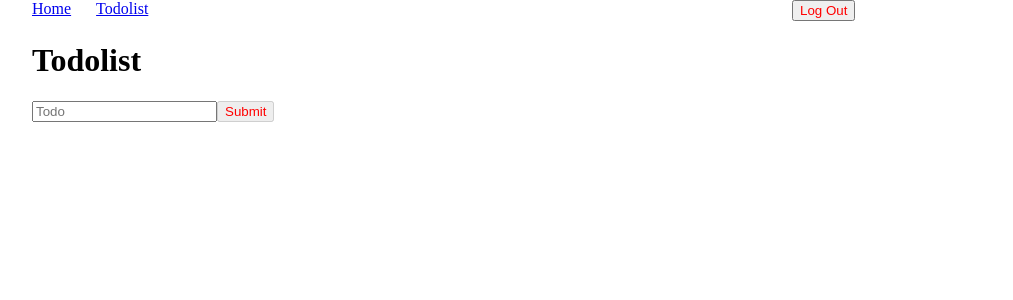
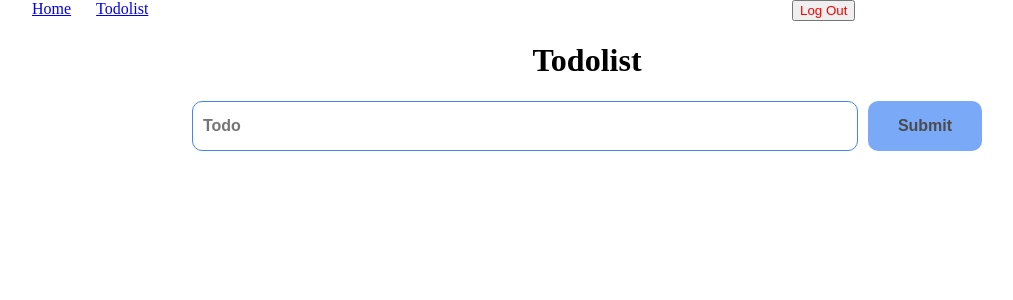
Before and after one commit to sercuu/ReactProject, a React (Create React App) app: page /todolist in a window 1280 px wide. Shown: the top 300 px of the page, without its empty margins (53-1066 px from the left). Built offline with nearby package versions, Linux system fonts and the light colour scheme; sample sign-in values are in the browser's storage.

Commit message:
todolist style & delete button

```diff
--- a/src/Layout/Default/index.js
+++ b/src/Layout/Default/index.js
@@ -5,9 +5,7 @@ class Default extends Component {
     return (
         <div className='container'>
             <Header/>
-            <div className='content'>
-                {this.props.children}
-            </div>
+            {this.props.children}
         </div>
     )
   }
--- a/src/components/List/List.js
+++ b/src/components/List/List.js
@@ -1,11 +1,25 @@
 import React from 'react';
+import './List.scss'
 
 const List = props => (
-  <ul>
-    {
-      props.items.map((item, index) => <li key={index}>{item}</li>)
-    }
-  </ul>
+    <div className="listContainer">
+      <div className="list">
+          <ul>
+            {
+              props.items.map((item, index) => {
+                return  <li key={index}>
+                  {item}
+                  <button onClick={ () => {
+                    console.log(index, 'sds')
+                  }}></button>
+                </li>
+              })
+            }
+          </ul>
+      </div>
+    </div>
 );
 
+
+
 export default List;
--- /dev/null
+++ b/src/components/List/List.scss
@@ -0,0 +1,51 @@
+.listContainer {
+    width: 100%;
+    margin-top: 50px;
+    display: flex;
+    justify-content: center;
+    .list{
+        width: 70%;
+        ul{
+            padding: 0;
+            margin:0;
+            list-style: none;
+
+            li {
+                margin:25px 0;
+                height: 50px;
+                background: #efefef;
+                display: flex;
+                justify-content: center;
+                align-items: center;
+                border-radius: 10px;
+                position: relative;
+
+                font: {
+                    size:16px;
+                }
+                button{
+                    position: absolute;
+                    top:-13px;
+                    right: -13px;
+                    background: none;
+                    border:none;
+                    color:#4285f4;
+                    cursor: pointer;
+
+                     font: {
+                        size:25px;
+                        weight:bold;
+                    }
+                    &::after{
+                        content: 'X'
+                    }
+                    &:hover, &:focus{
+                        outline: none;
+                        border:none;
+                    }
+                }
+            }
+        }
+    }
+
+}
--- a/src/containers/Todolist/Todolist.js
+++ b/src/containers/Todolist/Todolist.js
@@ -30,6 +30,9 @@ onSubmit = (value) => {
 render() {
     return (
         <Default>
+            <div className="todolist">
+                <div className='row'>
+                    <div className='col-12'>
                         <h1>Todolist</h1>
                         <form onSubmit={this.onSubmit}>
                             <input
@@ -38,9 +41,12 @@ render() {
                                 value={this.state.value}
                                 onChange={this.onChange} />
 
-                <button disabled={!this.state.value}>Submit</button>
+                            <button className='addButton' disabled={!this.state.value}>Submit</button>
                         </form>
-            <List items={this.state.items}/>
+                    </div>
+                </div>
+                <List items={this.state.items} />
+            </div>
         </Default>
     )
   }
--- a/src/containers/Todolist/Todolist.scss
+++ b/src/containers/Todolist/Todolist.scss
@@ -1,9 +1,33 @@
 .todolist{
-    .listSide{
-        ul{
-            margin:25px 0;
-            li {
-            }
+    text-align: center;
+    input{
+        width: 60%;
+        height: 50px;
+        border:1px solid #4285f4;
+        border-radius: 10px;
+        padding-left:10px;
+        font: {
+            size: 16px;
+            weight:bold;
+        }
+
+        &:hover, &:focus {
+            outline: none;
+            border:1px solid #4285f4;
+        }
+    }
+    .addButton{
+        margin-left: 10px;
+        height: 50px;
+        background: #4285f4;
+        opacity: 0.7;
+        border: none;
+        padding: 0 30px;
+        border-radius: 10px;
+        color:#000;
+        font: {
+            size:16px;
+            weight:bold;
         }
     }
 
```
Lines whose indentation alone changed are shown as unchanged.
